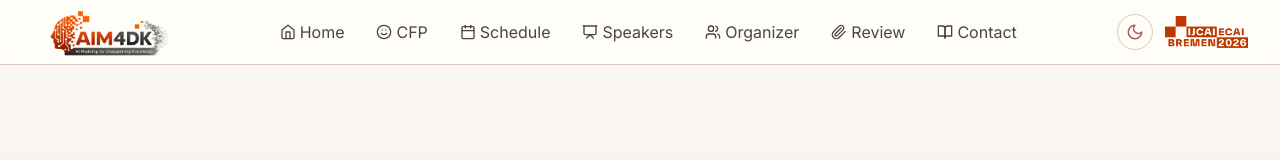
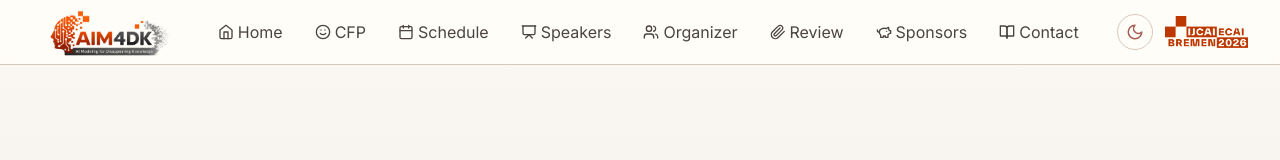
Before and after one commit to ElizaZhou96/aim4dk, a React (Vite) app: page / in a window 1280 px wide. Shown: the top 160 px of the page. Built offline with nearby package versions, Linux system fonts and the light colour scheme.

Commit message:
Add sponsorship

```diff
--- a/src/App.tsx
+++ b/src/App.tsx
@@ -11,6 +11,7 @@ import {
   Paperclip,
   Sun,
   Moon,
+  PiggyBank,
 } from 'lucide-react';
 
 type Theme = 'light' | 'dark';
@@ -203,6 +204,7 @@ function App() {
                 <NavItem theme={theme} icon={<Presentation size={16} />} text="Speakers" onClick={() => scrollToSection('speaker')} />
                 <NavItem theme={theme} icon={<Users size={16} />} text="Organizer" onClick={() => scrollToSection('organizer')} />
                 <NavItem theme={theme} icon={<Paperclip size={16} />} text="Review" onClick={() => scrollToSection('review')} />
+                <NavItem theme={theme} icon={<PiggyBank size={16} />} text="Sponsors" onClick={() => window.location.href = '/sponsorship'} />
                 <NavItem theme={theme} icon={<BookOpen size={16} />} text="Contact" onClick={() => scrollToSection('contact')} />
               </div>
 
```
